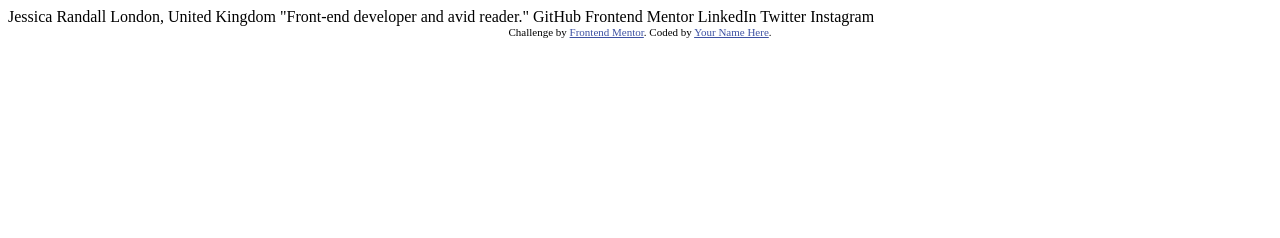
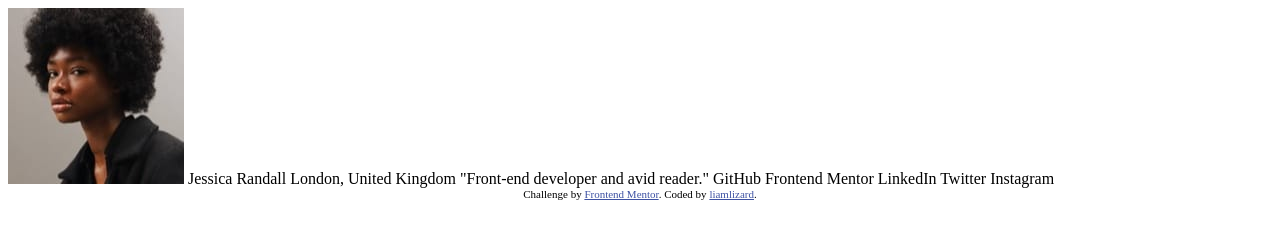
Before and after one commit to liamlizard/social_links, a plain HTML site: page index.html in a window 1280 px wide. Drawn offline with Linux system fonts and the light colour scheme.

Commit message:
Added HMTL elements

```diff
--- a/index.html
+++ b/index.html
@@ -16,19 +16,21 @@
 </head>
 <body>
 
+  <img src="./assets/images/avatar-jessica.jpeg">
+
   Jessica Randall
   London, United Kingdom
   "Front-end developer and avid reader."
 
-  GitHub
-  Frontend Mentor
-  LinkedIn
-  Twitter
-  Instagram
+  <a src="https://github.com/">GitHub</a>
+  <a src="https://www.frontendmentor.io/">Frontend Mentor</a>
+  <a src="https://www.linkedin.com">LinkedIn</a>
+  <a src="https://www.twitter.com">Twitter</a>
+  <a src="https://www.twitter.com">Instagram</a>
 
   <div class="attribution">
     Challenge by <a href="https://www.frontendmentor.io?ref=challenge" target="_blank">Frontend Mentor</a>.
-    Coded by <a href="#">Your Name Here</a>.
+    Coded by <a href="#">liamlizard</a>.
   </div>
 </body>
 </html>
```
